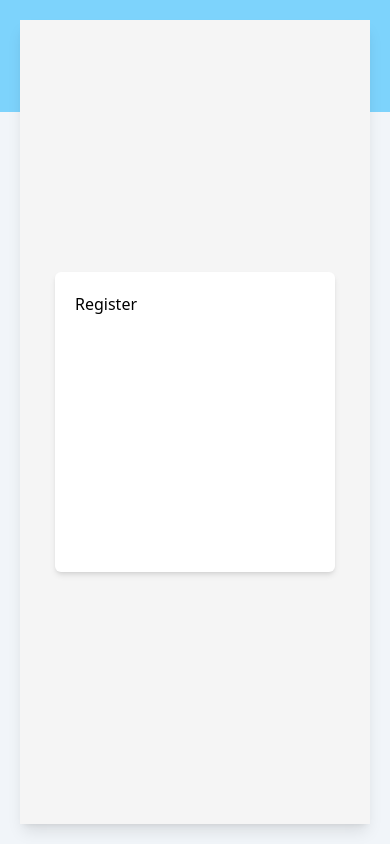
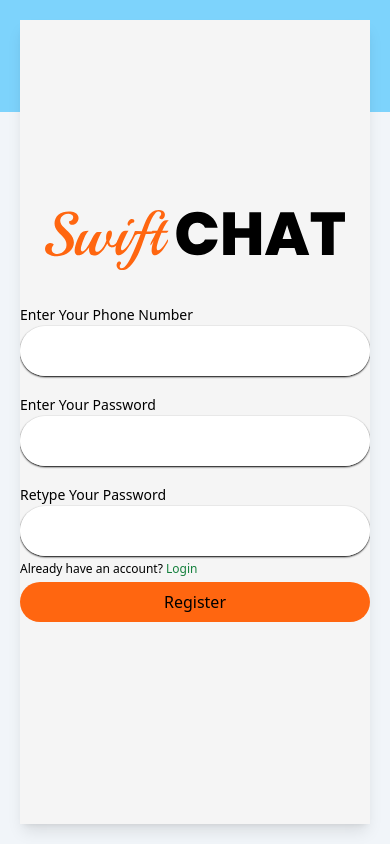
Before and after one commit to victorAnumudu/chat_app, a React (Vite) app: page /auth/register in a window 390 px wide. Built offline with nearby package versions, Linux system fonts and the light colour scheme.

Commit message:
login, register, recover password pages added

```diff
--- a/src/component/authpages/AuthPage.jsx
+++ b/src/component/authpages/AuthPage.jsx
@@ -7,6 +7,10 @@ import Logo from "../../assets/images/logo.svg";
 import { Outlet, Routes, Route } from "react-router-dom";
 import Login from "./Login";
 import Register from "./Register";
+import CompleteRegistration from "./CompleteRegistration";
+import ForgetPassword from "./ForgetPassword";
+import PasswordVerify from "./PasswordVerify";
+import UpdatePassword from "./UpdatePassword";
 import Error from "./Error";
 
 function AuthPage() {
@@ -14,7 +18,7 @@ function AuthPage() {
     <div className="relative flex h-screen p-5 bg-slate-100 dark:bg-brown-dark">
       <div className="absolute left-0 top-0 z-0 w-full h-28 bg-sky-300 dark:bg-brown-light"></div>
       <Containter>
-        <div className="hidden md:block w-[500px]">
+        <div className="hidden md:block w-1/2">
           <LeftAside
             className={"flex flex-col items-center justify-center"}
             AsideBg={AsideBg}
@@ -31,16 +35,26 @@ function AuthPage() {
                     <Outlet />
                 </MainContent>
             </div> */}
-        <div className="w-full">
+        <div className="w-full md:w-1/2">
           <MainContent>
+          <div className='h-full flex flex-col justify-center items-center'>
+            <div className='mb-5 w-full md:hidden flex justify-center items-center'>
+                <img className='w-[300px]' src={Logo} alt='Site Logo' />
+            </div>
               <Routes>
                 <Route element={<Outlet />}>
                   <Route path="" element={<Login />} />
                   <Route path="login" element={<Login />} />
                   <Route path="register" element={<Register />} />
+                  <Route path="signup_verify" element={<CompleteRegistration />} />
+
+                  <Route path="forget_password" element={<ForgetPassword />} />
+                  <Route path="password_verify" element={<PasswordVerify />} />
+                  <Route path="update_password" element={<UpdatePassword />} />
                   <Route path="*" element={<Error />} />
                 </Route>
               </Routes>
+            </div>
           </MainContent>
         </div>
       </Containter>
--- /dev/null
+++ b/src/component/authpages/CompleteRegistration.jsx
@@ -0,0 +1,42 @@
+import React, { useEffect, useState } from 'react'
+import { Link, useLocation, useNavigate } from "react-router-dom";
+import Input from '../general/Input';
+import Button from '../general/Button';
+
+function CompleteRegistration() {
+    const navigate = useNavigate()
+    const pathname = useLocation()
+    let [otp, setOtp] = useState({
+        otp: ''
+    })
+
+
+    const handleChange = ({target:{name, value}}) => {
+        setOtp(prev => ({...prev, [name]:value}))
+    }
+
+    const verifyOTP = () => {
+        console.log('working',otp)
+        navigate('../login')
+    }
+
+    useEffect(()=>{
+        let verify = pathname?.state?.verify
+        if(!verify) return navigate('../register')
+    },[])
+
+    return(
+        <div className='p-3 w-full min-w-[400px] rounded-md flex flex-col justify-center'>
+            <div className='w-[70%] min-w-[350px] mx-auto'>
+                <div className='w-full mb-4'>
+                    <Input type='text' name='otp' handleChange={handleChange} label='Enter OTP' />
+                </div>
+                <div className='w-full'>
+                    <Button name='Verify' onClick={verifyOTP} />
+                </div>
+            </div>
+        </div>
+    )
+}
+
+export default CompleteRegistration
--- /dev/null
+++ b/src/component/authpages/ForgetPassword.jsx
@@ -0,0 +1,35 @@
+import React, { useState } from 'react'
+import { Link, useNavigate } from "react-router-dom";
+import Input from '../general/Input';
+import Button from '../general/Button';
+
+function ForgetPassword() {
+    const navigate = useNavigate()
+    let [phoneNumber, setPhoneNumber] = useState({
+        number: ''
+    })
+
+    const handleChange = ({target:{name, value}}) => {
+        setPhoneNumber(prev => ({...prev, [name]:value}))
+    }
+
+    const recoverPassword = () => {
+        console.log('working',phoneNumber)
+        navigate('../password_verify',{state:{verify:true}})
+    }
+
+    return(
+        <div className='p-3 w-full min-w-[400px] rounded-md flex flex-col justify-center'>
+            <div className='w-[70%] min-w-[350px] mx-auto'>
+                <div className='w-full mb-4'>
+                    <Input type='text' name='number' handleChange={handleChange} label='Enter Your Phone Number' />
+                </div>
+                <div className='w-full'>
+                    <Button name='Recover' onClick={recoverPassword} />
+                </div>
+            </div>
+        </div>
+    )
+}
+
+export default ForgetPassword
--- a/src/component/authpages/Login.jsx
+++ b/src/component/authpages/Login.jsx
@@ -1,13 +1,40 @@
-import React from 'react'
-import { useNavigate } from "react-router-dom";
+import React, { useState } from 'react'
+import { Link, useNavigate } from "react-router-dom";
 import Input from '../general/Input';
+import Button from '../general/Button';
 
 function Login() {
     const navigate = useNavigate()
+    let [loginDetails, setLoginDetails] = useState({
+        number: '',
+        password: ''
+    })
+
+    const handleChange = ({target:{name, value}}) => {
+        setLoginDetails(prev => ({...prev, [name]:value}))
+    }
+
+    const handleLogin = () => {
+        console.log('working',loginDetails)
+        navigate('/')
+    }
+
     return(
-        <div className='h-full flex flex-col justify-center items-center'>
-            <div className='p-5 w-[80%] lg:w-[500px] h-[300px] bg-white text-black shadow-md rounded-md'>
-                <Input type='text' label='Enter Your Phone Number' />
+        <div className='p-3 w-full min-w-[400px] rounded-md flex flex-col justify-center'>
+            <div className='w-[70%] min-w-[350px] mx-auto'>
+                <div className='w-full'>
+                    <Input type='text' name='number' handleChange={handleChange} label='Enter Your Phone Number' />
+                </div>
+                <div className='w-full mt-4'>
+                    <Input type='text' name='password' handleChange={handleChange} label='Enter Your Password' />
+                </div>
+                <div className='my-1 text-black dark:text-white flex justify-between items-center'>
+                    <p className='text-[12px]'>Don't Have account? <Link className='text-green-700' to='../register'>Register</Link></p>
+                    <p className='text-[12px]'> <Link to='../forget_password'>Forget Password?</Link></p>
+                </div>
+                <div className='w-full'>
+                    <Button name='Login' onClick={handleLogin} />
+                </div>
             </div>
         </div>
     )
--- /dev/null
+++ b/src/component/authpages/PasswordVerify.jsx
@@ -0,0 +1,43 @@
+import React, { useEffect, useState } from 'react'
+import { Link, useLocation, useNavigate } from "react-router-dom";
+import Input from '../general/Input';
+import Button from '../general/Button';
+
+function PasswordVerify() {
+    const navigate = useNavigate()
+    const pathname = useLocation()
+
+    let [otp, setOtp] = useState({
+        otp: ''
+    })
+
+
+    const handleChange = ({target:{name, value}}) => {
+        setOtp(prev => ({...prev, [name]:value}))
+    }
+
+    const verifyOTP = () => {
+        console.log('working',otp)
+        navigate('../update_password',{state:{update:true}})
+    }
+
+    useEffect(()=>{
+        let verify = pathname?.state?.verify
+        if(!verify) return navigate('../register')
+    },[])
+
+    return(
+        <div className='p-3 w-full min-w-[400px] rounded-md flex flex-col justify-center'>
+            <div className='w-[70%] min-w-[350px] mx-auto'>
+                <div className='w-full mb-4'>
+                    <Input type='text' name='otp' handleChange={handleChange} label='Enter OTP' />
+                </div>
+                <div className='w-full'>
+                    <Button name='Verify' onClick={verifyOTP} />
+                </div>
+            </div>
+        </div>
+    )
+}
+
+export default PasswordVerify
--- a/src/component/authpages/Register.jsx
+++ b/src/component/authpages/Register.jsx
@@ -1,10 +1,44 @@
-import React from 'react'
+import React, { useState } from 'react'
+import { Link, useNavigate } from 'react-router-dom'
+
+import Input from '../general/Input'
+import Button from '../general/Button'
+
 
 function Register() {
+    const navigate = useNavigate()
+    let [registerDetails, setRegisterDetails] = useState({
+        number: '',
+        password: '',
+        confirm_pwd: ''
+    })
+
+    const handleChange = ({target:{name, value}}) => {
+        setRegisterDetails(prev => ({...prev, [name]:value}))
+    }
+
+    const handleRegister = () => {
+        console.log('working',registerDetails)
+        navigate('../signup_verify',{state:{verify:true}})
+    }
     return(
-        <div className='h-full flex flex-col justify-center items-center'>
-            <div className='p-5 w-[80%] lg:w-[500px] h-[300px] bg-white text-black shadow-md rounded-md'>
-                    Register
+        <div className='p-3 w-full min-w-[400px] rounded-md flex flex-col justify-center'>
+            <div className='w-[70%] min-w-[350px] mx-auto'>
+                <div className='w-full'>
+                    <Input type='text' name='number' handleChange={handleChange} label='Enter Your Phone Number' />
+                </div>
+                <div className='w-full my-4'>
+                    <Input type='text' name='password' handleChange={handleChange} label='Enter Your Password' />
+                </div>
+                <div className='w-full'>
+                    <Input type='text' name='confirm_pwd' handleChange={handleChange} label='Retype Your Password' />
+                </div>
+                <div className='my-1 text-black dark:text-white flex justify-between items-center'>
+                    <p className='text-[12px]'>Already have an account? <Link className='text-green-700' to='../login'>Login</Link></p>
+                </div>
+                <div className='w-full'>
+                    <Button name='Register' onClick={handleRegister} />
+                </div>
             </div>
         </div>
     )
--- /dev/null
+++ b/src/component/authpages/UpdatePassword.jsx
@@ -0,0 +1,45 @@
+import React, { useEffect, useState } from 'react'
+import { Link, useLocation, useNavigate } from "react-router-dom";
+import Input from '../general/Input';
+import Button from '../general/Button';
+
+function UpdatePassword() {
+    const navigate = useNavigate()
+    const pathname = useLocation()
+    let [updateDetails, setUpdateDetails] = useState({
+        password: '',
+        confirm_pwd: ''
+    })
+
+    const handleChange = ({target:{name, value}}) => {
+        setUpdateDetails(prev => ({...prev, [name]:value}))
+    }
+
+    const UpdatePassword = () => {
+        console.log('working',updateDetails)
+        navigate('../login')
+    }
+
+    useEffect(()=>{
+        let update = pathname?.state?.update
+        if(!update) return navigate('../register')
+    },[])
+
+    return(
+        <div className='p-3 w-full min-w-[400px] rounded-md flex flex-col justify-center'>
+            <div className='w-[70%] min-w-[350px] mx-auto'>
+                <div className='w-full'>
+                    <Input type='text' name='number' handleChange={handleChange} label='Enter New Password' />
+                </div>
+                <div className='w-full my-4'>
+                    <Input type='text' name='password' handleChange={handleChange} label='Retype Password' />
+                </div>
+                <div className='w-full'>
+                    <Button name='Update Password' onClick={UpdatePassword} />
+                </div>
+            </div>
+        </div>
+    )
+}
+
+export default UpdatePassword
--- a/src/component/dashboard/DashboardPage.jsx
+++ b/src/component/dashboard/DashboardPage.jsx
@@ -9,6 +9,7 @@ import MainHeader from "./mainContent/MainHeader";
 import AsideSearchFriends from "./asideContent/AsideSearchFriends";
 import FriendList from "./asideContent/FriendList";
 import SearchIcon from "../../assets/images/icons/search.svg";
+import LoadingIndicator from "../general/LoadingIndicator";
 
 import AllFriendList from "../../backend/AllFriendList";
 import { chat } from "../../backend/AllFriendList";
@@ -107,7 +108,7 @@ function DashboardPage() {
             </div>
             <div className="pb-2 px-4 md:px-8 flex-grow flex flex-col items-center overflow-y-auto scrollbar">
               {filteredfriends.loading ? (
-                <p className="loading-dots">Loading</p>
+                <LoadingIndicator text='searching' />
               ) : filteredfriends?.data?.length > 0 ? (
                 filteredfriends?.data?.map((friend) => (
                   <FriendList
--- /dev/null
+++ b/src/component/general/Button.jsx
@@ -0,0 +1,9 @@
+import React from 'react'
+
+function Button({name, onClick}) {
+  return (
+    <button onClick={onClick} className='px-4 py-2 w-full text-base md:text-xl bg-[#ff6610] rounded-full hover:bg-sky-600 transition-all duration-500' name={name}>{name}</button>
+  )
+}
+
+export default Button
--- a/src/component/general/Input.jsx
+++ b/src/component/general/Input.jsx
@@ -1,11 +1,11 @@
 import React from 'react'
 
-function Input({type, label, icon, error, handleClick}) {
+function Input({type, label, icon, error, name, handleChange}) {
   return (
-    <div className='relative'>
+    <div className='relative w-full'>
         {label && <label className='text-sm text-black'>{label} <span className='text-red-500'>{error? error : ''}</span></label>}
         <div className='w-full rounded-full overflow-hidden shadow-sm shadow-black'>
-            <input type={type} className='px-4 py-2 w-full h-[50px] outline-none border-0' />
+            <input type={type} name={name} onChange={handleChange} className='px-4 py-2 w-full h-[50px] outline-none border-0' />
         </div>
         {icon && <img className='absolute top-1/2 left-1 -translate-y-1/2' src={icon} alt='icon' />}
     </div>
```
Also changed, not shown: src/component/general/LoadingIndicator.jsx (added, +9 -0 lines). Lines whose indentation alone changed are shown as unchanged.
